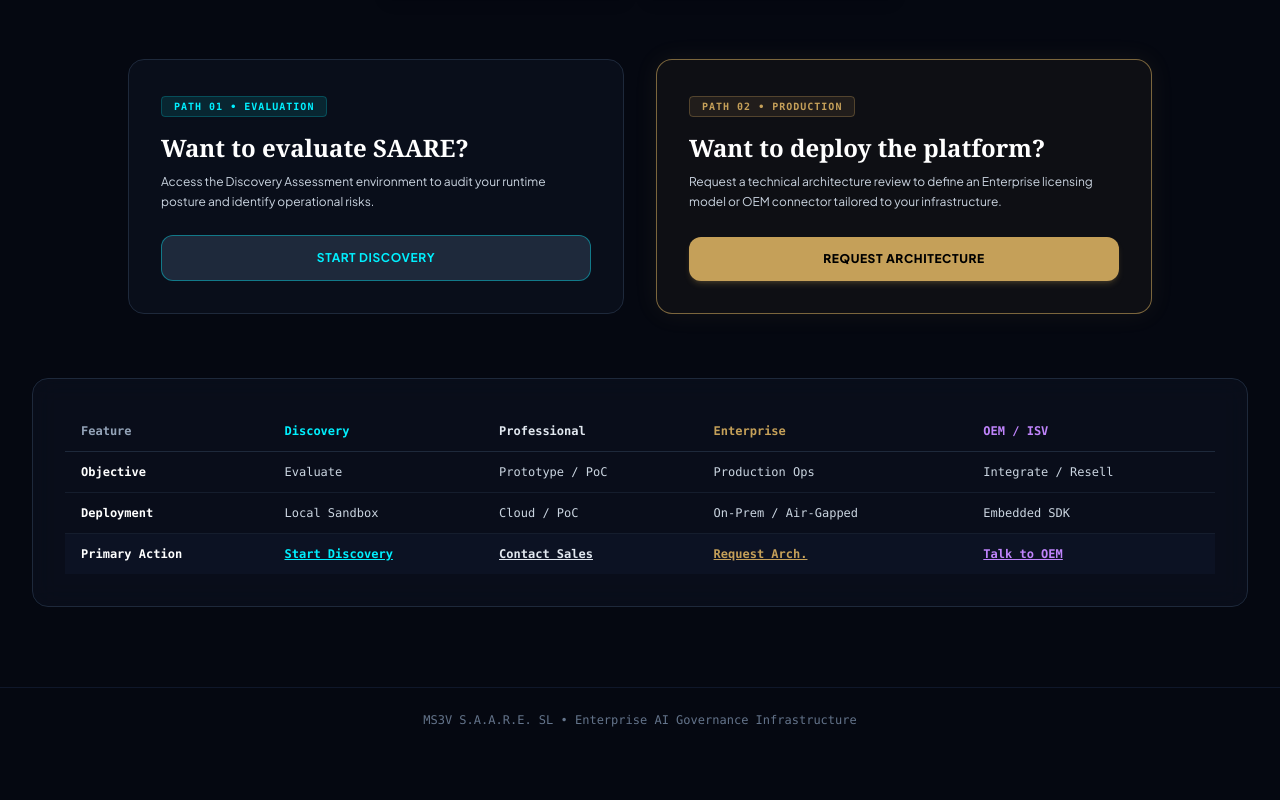
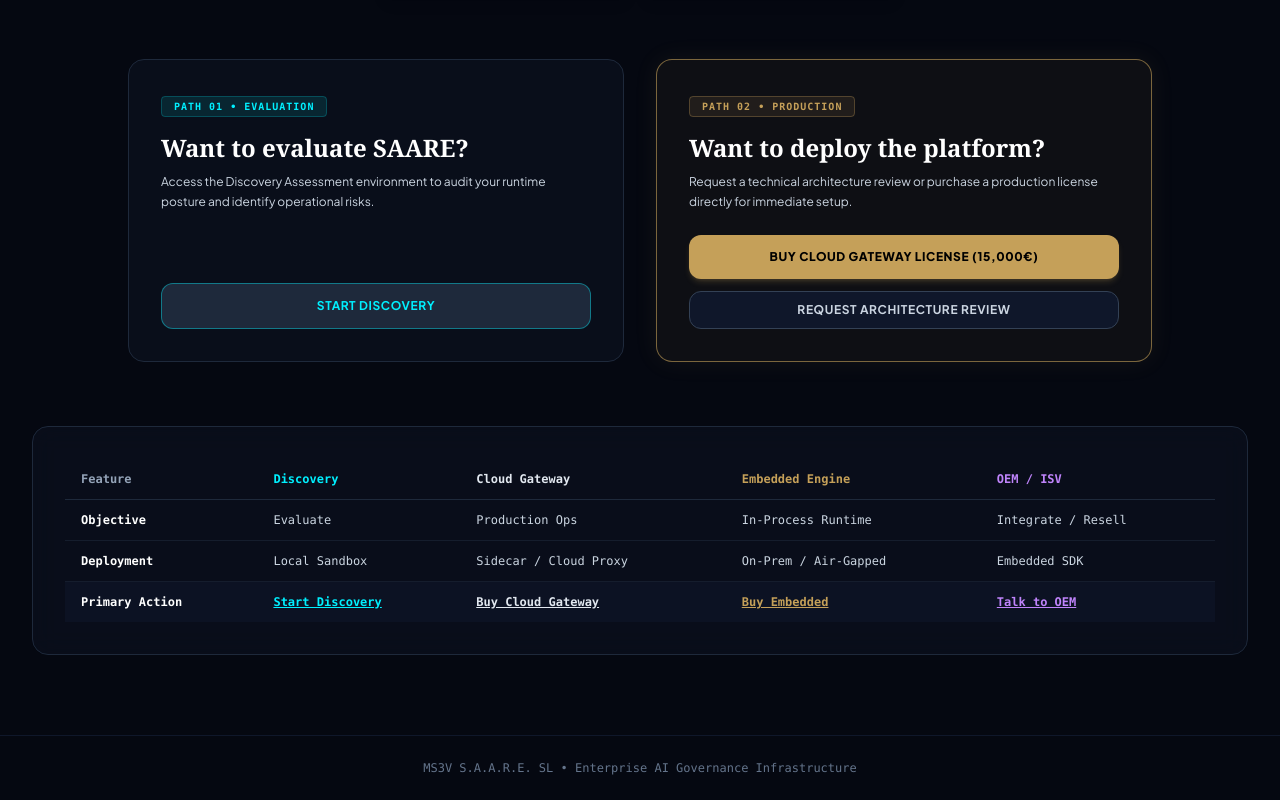
Before and after one commit to alfonsoferrertorres-cyber/saare-suite, a React (Vite) app: page /pricing in a window 1280 px wide. Shown: the part 412-1212 px from the top of the page. Before the commit the page ends 1164 px from the top, so only its background shows below. Built offline with nearby package versions, Linux system fonts and the light colour scheme.

Commit message:
feat: configure active Stripe price tiers (15k Cloud Gateway, 42k Embedded Engine, OEM Partner)

```diff
--- a/src/pages/Pricing.jsx
+++ b/src/pages/Pricing.jsx
@@ -6,6 +6,7 @@
   const [modalType, setModalType] = useState('enterprise'); // 'enterprise' or 'oem'
   const [submitted, setSubmitted] = useState(false);
   const [loading, setLoading] = useState(false);
+  const [checkoutLoading, setCheckoutLoading] = useState(false);
 
   // Dynamic form state
   const [formData, setFormData] = useState({
@@ -43,12 +44,35 @@
     setIsModalOpen(true);
   };
 
+  // Redirección a Stripe Checkout
+  const handleStripeCheckout = async (priceId) => {
+    setCheckoutLoading(true);
+    try {
+      const response = await fetch('/api/checkout', {
+        method: 'POST',
+        headers: { 'Content-Type': 'application/json' },
+        body: JSON.stringify({ priceId })
+      });
+
+      const data = await response.json();
+      if (data.url) {
+        window.location.href = data.url;
+      } else {
+        alert(`Error al iniciar el checkout: ${data.error || 'Inténtelo de nuevo.'}`);
+      }
+    } catch (error) {
+      console.error('Error al conectar con Checkout:', error);
+      alert('No se pudo conectar con la pasarela de pagos.');
+    } finally {
+      setCheckoutLoading(false);
+    }
+  };
+
   const handleSubmit = async (e) => {
     e.preventDefault();
     setLoading(true);
 
     try {
-      // Petición al endpoint Serverless de Vercel
       const response = await fetch('/api/license', {
         method: 'POST',
         headers: { 'Content-Type': 'application/json' },
@@ -157,15 +181,24 @@
               </span>
               <h3 className="text-2xl font-serif font-bold text-white mt-4 mb-2">Want to deploy the platform?</h3>
               <p className="text-xs text-slate-300 leading-relaxed mb-6">
-                Request a technical architecture review to define an Enterprise licensing model or OEM connector tailored to your infrastructure.
+                Request a technical architecture review or purchase a production license directly for immediate setup.
               </p>
             </div>
-            <button
-              onClick={() => openSpecificModal('enterprise')}
-              className="w-full text-center bg-[#C5A059] hover:bg-[#d6b16a] text-black font-extrabold text-xs py-3.5 rounded-xl uppercase tracking-wider transition-all shadow-md shadow-[#C5A059]/20 cursor-pointer"
-            >
-              Request Architecture
-            </button>
+            <div className="space-y-3">
+              <button
+                disabled={checkoutLoading}
+                onClick={() => handleStripeCheckout('price_1U0zYCFlwFW4ifPSZwysl3al')}
+                className="w-full text-center bg-[#C5A059] hover:bg-[#d6b16a] text-black font-extrabold text-xs py-3.5 rounded-xl uppercase tracking-wider transition-all shadow-md shadow-[#C5A059]/20 cursor-pointer disabled:opacity-50"
+              >
+                {checkoutLoading ? 'Redirecting...' : 'Buy Cloud Gateway License (15,000€)'}
+              </button>
+              <button
+                onClick={() => openSpecificModal('enterprise')}
+                className="w-full text-center bg-slate-900 hover:bg-slate-800 text-slate-300 border border-slate-700 font-bold text-xs py-2.5 rounded-xl uppercase tracking-wider transition-all cursor-pointer"
+              >
+                Request Architecture Review
+              </button>
+            </div>
           </div>
 
         </div>
@@ -177,8 +210,8 @@
               <tr className="border-b border-slate-800 text-slate-400">
                 <th className="py-3 px-4">Feature</th>
                 <th className="py-3 px-4 text-[#00f0ff]">Discovery</th>
-                <th className="py-3 px-4 text-slate-200">Professional</th>
-                <th className="py-3 px-4 text-[#C5A059]">Enterprise</th>
+                <th className="py-3 px-4 text-slate-200">Cloud Gateway</th>
+                <th className="py-3 px-4 text-[#C5A059]">Embedded Engine</th>
                 <th className="py-3 px-4 text-purple-400">OEM / ISV</th>
               </tr>
             </thead>
@@ -186,14 +219,14 @@
               <tr>
                 <td className="py-3 px-4 font-bold text-white">Objective</td>
                 <td className="py-3 px-4">Evaluate</td>
-                <td className="py-3 px-4">Prototype / PoC</td>
                 <td className="py-3 px-4">Production Ops</td>
+                <td className="py-3 px-4">In-Process Runtime</td>
                 <td className="py-3 px-4">Integrate / Resell</td>
               </tr>
               <tr>
                 <td className="py-3 px-4 font-bold text-white">Deployment</td>
                 <td className="py-3 px-4">Local Sandbox</td>
-                <td className="py-3 px-4">Cloud / PoC</td>
+                <td className="py-3 px-4">Sidecar / Cloud Proxy</td>
                 <td className="py-3 px-4">On-Prem / Air-Gapped</td>
                 <td className="py-3 px-4">Embedded SDK</td>
               </tr>
@@ -203,10 +236,20 @@
                   <Link to="/discovery" className="text-[#00f0ff] underline">Start Discovery</Link>
                 </td>
                 <td className="py-3 px-4">
-                  <button onClick={() => openSpecificModal('enterprise')} className="text-slate-200 underline cursor-pointer">Contact Sales</button>
+                  <button
+                    onClick={() => handleStripeCheckout('price_1U0zYCFlwFW4ifPSZwysl3al')}
+                    className="text-slate-200 underline cursor-pointer"
+                  >
+                    Buy Cloud Gateway
+                  </button>
                 </td>
                 <td className="py-3 px-4">
-                  <button onClick={() => openSpecificModal('enterprise')} className="text-[#C5A059] underline cursor-pointer">Request Arch.</button>
+                  <button
+                    onClick={() => handleStripeCheckout('price_1U0zYIFlwFW4ifPS4FmGkGz2')}
+                    className="text-[#C5A059] underline cursor-pointer"
+                  >
+                    Buy Embedded
+                  </button>
                 </td>
                 <td className="py-3 px-4">
                   <button onClick={() => openSpecificModal('oem')} className="text-purple-400 underline cursor-pointer">Talk to OEM</button>
```
